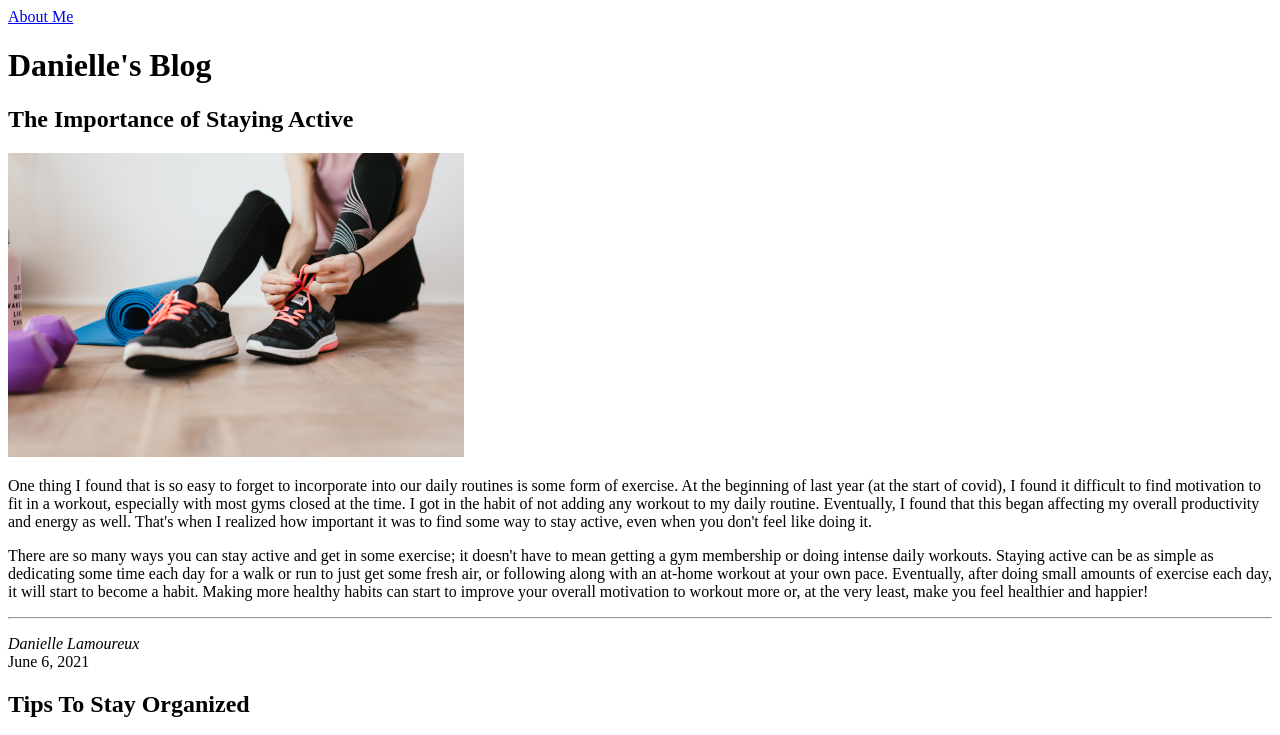
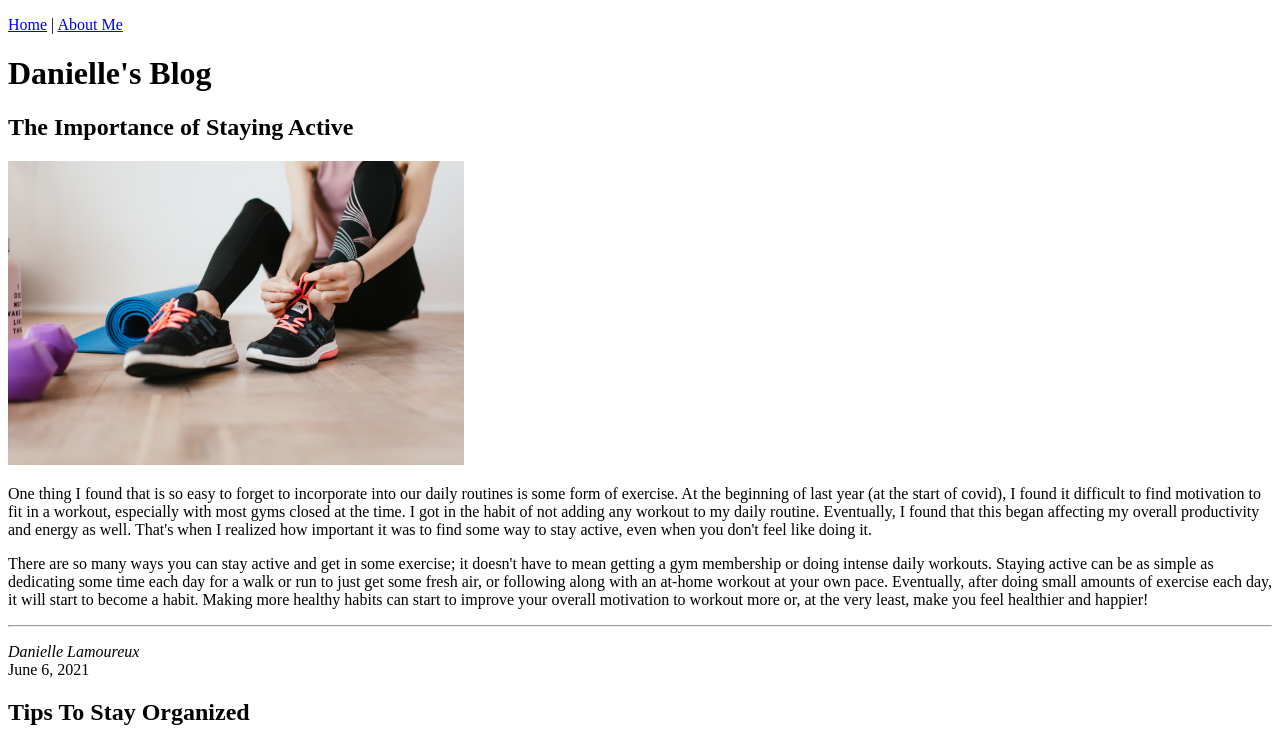
Before and after one commit to lamoure6/mi349_blog, a plain HTML site: page index.html in a window 1280 px wide. Shown: the top 735 px of the page. Drawn offline with Linux system fonts and the light colour scheme.

Commit message:
Update to blog page

```diff
--- a/index.html
+++ b/index.html
@@ -8,13 +8,15 @@
     <title>MI349 Blog</title>
 </head>
 <body>
+
 <header>
-    <nav>
-        <a href="about.html">About Me</a>
-    </nav>
-    <h1>Danielle's Blog</h1>
+    <p>
+        <a href="index.html">Home</a> |
+        <a href="about.html"> About Me</a>
+    </p>
 </header>
 
+<h1>Danielle's Blog</h1>
 <h2>The Importance of Staying Active</h2>
 <p><img src="at-home-workout.jpg" alt="Photo of an at-home workout" width="456" height="304"></p>
 <p>
```
